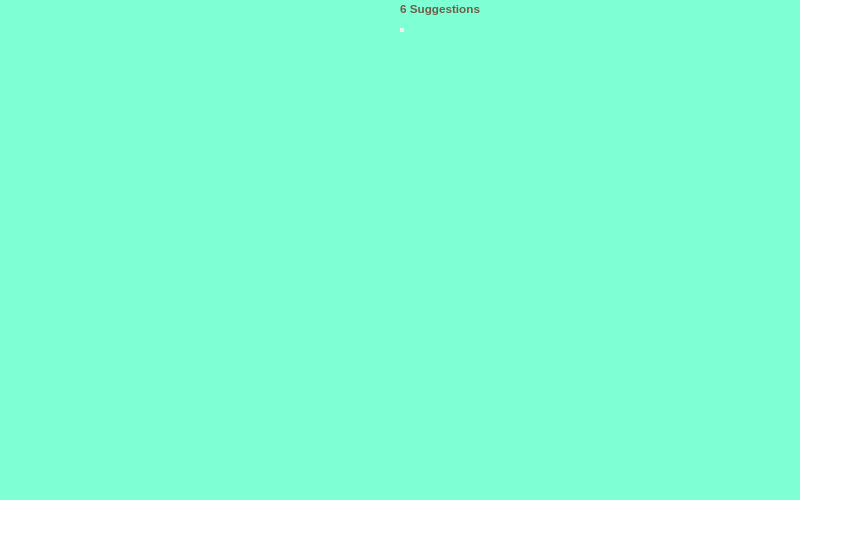
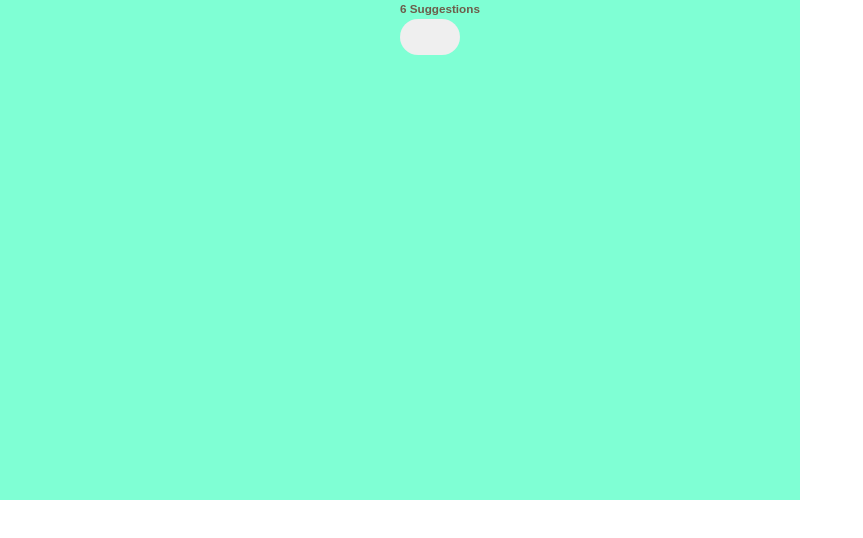
Before and after one commit to UrosPetronijevic/Product_feedback_app, a website: page index.html in a window 1280 px wide. Shown: the whole page, without its empty margins (0-863 px from the left). Drawn offline with Linux system fonts and the light colour scheme.

Commit message:
reusable  btn added

```diff
--- a/SASS/abstracts/_variables.scss
+++ b/SASS/abstracts/_variables.scss
@@ -7,3 +7,7 @@ $color-grey-light-2: #aaa;
 
 $color-grey-dark-1: #54483a;
 $color-grey-dark-2: #6d5d4b;
+
+// FONT VARIABLES
+$font-primary: "Nunito", sans-serif;
+$font-display: "Josefin Sans", sans-serif;
--- a/SASS/components/_buttons.scss
+++ b/SASS/components/_buttons.scss
@@ -0,0 +1,15 @@
+.btn {
+  color: #fff;
+  border: none;
+  border-radius: 100px;
+  font-family: $font-display;
+  font-size: 1.5rem;
+  text-transform: uppercase;
+  padding: 1.8rem 3rem;
+  cursor: pointer;
+  transition: all 0.2s;
+
+  &:hover {
+    background-color: purple;
+  }
+}
```
Also changed, not shown: CSS/style.css.
